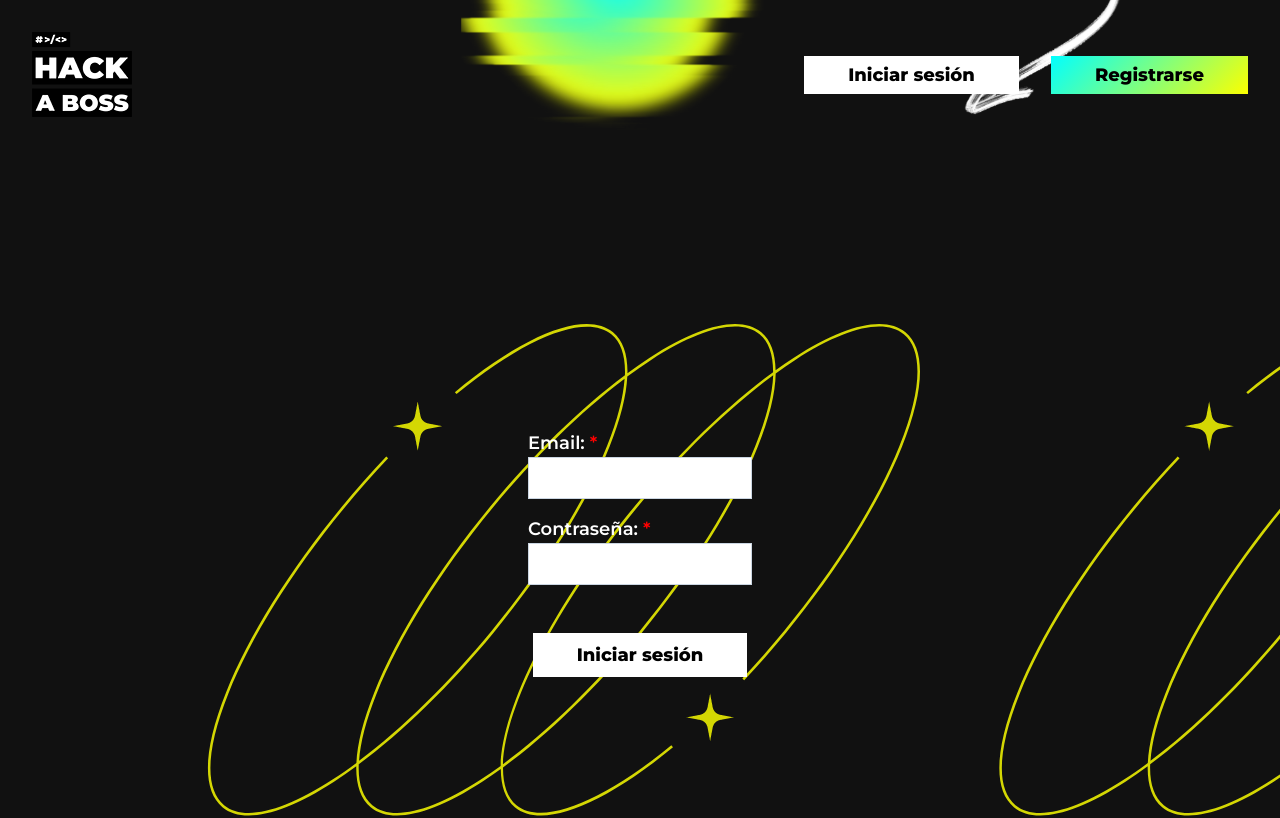
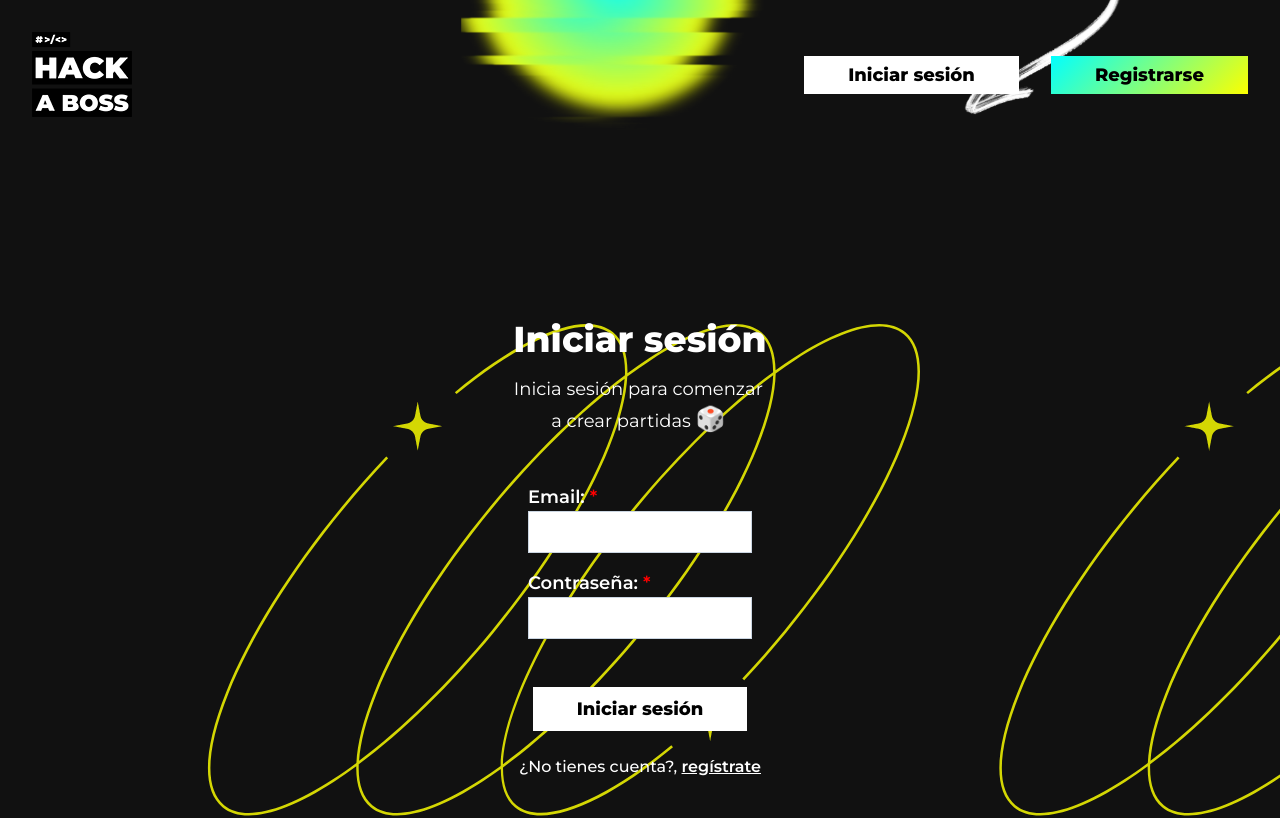
Before and after one commit to HectornsGit/FreedayQuiz_front, a Next.js app: page /login in a window 1280 px wide. Shown: the top 818 px of the page. Built offline with nearby package versions, Linux system fonts and the light colour scheme; no server answers.

Commit message:
adding content in page login

```diff
--- a/src/app/login/page.jsx
+++ b/src/app/login/page.jsx
@@ -2,14 +2,18 @@
 import { useSession } from 'next-auth/react'
 import LoginForm from '../../components/login.form'
 import { useRouter } from 'next/navigation'
+import Link from 'next/link'
 
 export default function LoginPage() {
     const router = useRouter()
     const { data: session } = useSession()
     console.log('session desde login', session)
     return (
-        <div className="h-fit flex flex-col justify-center content-center">
+        <div className="h-fit flex flex-col content-center text-center">
+            <h2 className='text-4xl font-extrabold mb-4'>Iniciar sesión</h2>
+            <p className='mb-10 text-lg w-[250px]'>Inicia sesión para comenzar a crear partidas <span className='text-2xl'>🎲</span></p>
             <LoginForm />
+            <p className='mt-6 font-medium text-base'>¿No tienes cuenta?, <Link href="/register" className='underline font-bold font-semibold hover:text-[--yellow]'>regístrate</Link></p>
             {session && (
                 <button
                     style={{ color: 'white' }}
```
